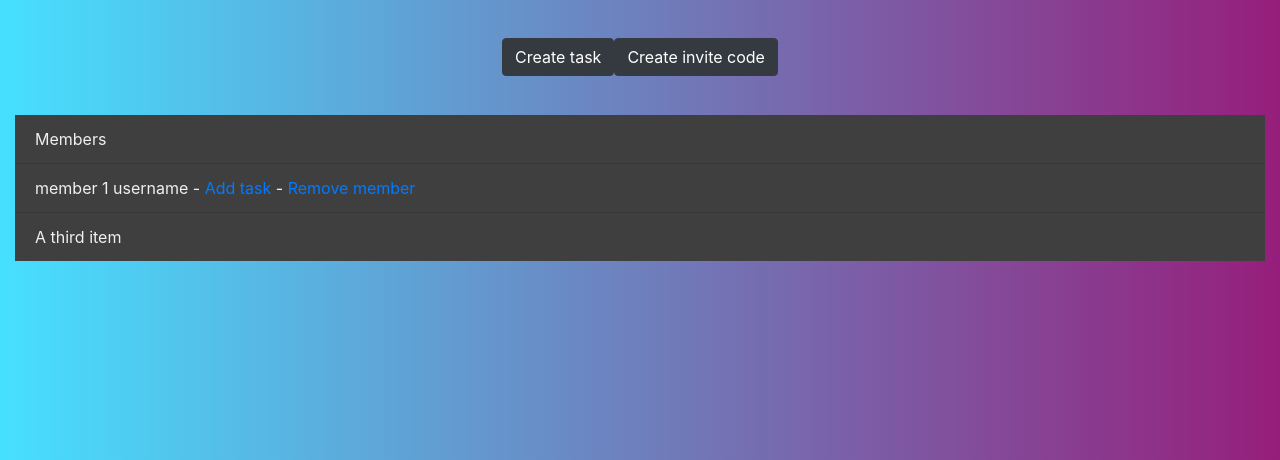
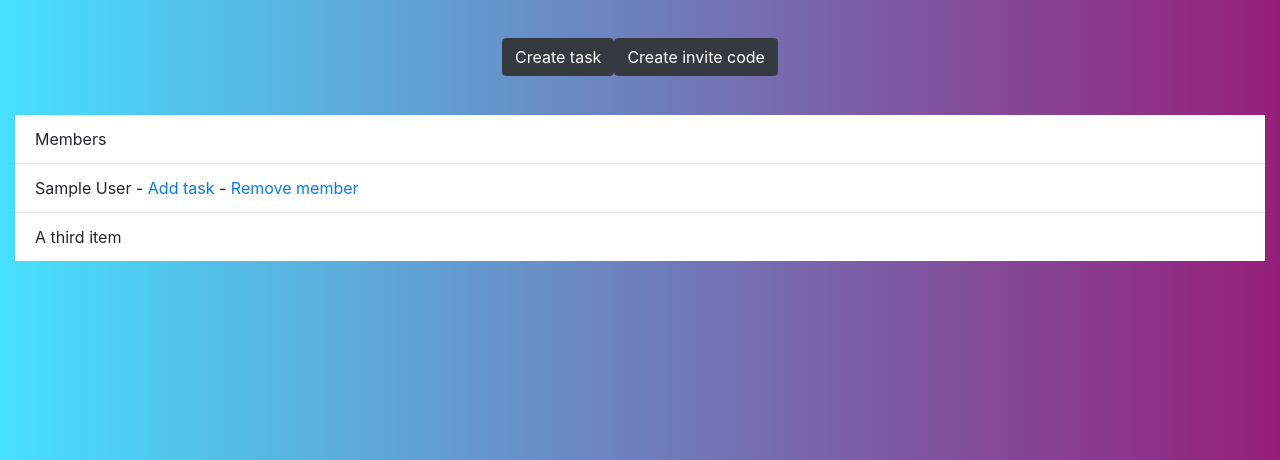
Before and after one commit to ibtyog/todo-4-teams, a Flask app: page /teamDashboard in a window 1280 px wide. Shown: the part 56-516 px from the top of the page. Run offline with Flask 3, Linux system fonts and the light colour scheme; a user stored in the database is signed in; tables that the repository leaves empty hold one stand-in row (values such as "Sample post"); some libraries are stand-ins or nearby versions.

Commit message:
Team create add
Added feature of creating teams and checking team members in team dashboard

```diff
--- a/main.py
+++ b/main.py
@@ -19,17 +19,32 @@ app.config['SQLALCHEMY_DATABASE_URI'] = 'sqlite:///li_main.db'
 db = SQLAlchemy(model_class=Base)
 db.init_app(app)
 
+
 class User(UserMixin, db.Model):
     id: Mapped[int] = mapped_column(Integer, primary_key=True)
     email: Mapped[str] = mapped_column(String(64), unique=True)
     name: Mapped[str] = mapped_column(String(32))
     password: Mapped[str] = mapped_column(String(64))
-    team_code: Mapped[str] = mapped_column(String(16))
+    team_id: Mapped[str] = mapped_column(String(64))
+    is_admin: Mapped[int] = mapped_column(Integer)
+
 
 class Team(db.Model):
     id: Mapped[int] = mapped_column(Integer, primary_key=True)
     team_name: Mapped[str] = mapped_column(String(32))
-    admin_id: Mapped[int] = mapped_column(Integer)
+
+
+class TeamInvites(db.Model):
+    id: Mapped[int] = mapped_column(Integer, primary_key=True)
+    team_id: Mapped[int] = mapped_column(Integer)
+    no_uses: Mapped[int] = mapped_column(Integer)
+
+
+class TeamMembers(db.Model):
+    id: Mapped[int] = mapped_column(Integer, primary_key=True)
+    team_id = mapped_column(Integer)
+    user_id = mapped_column(Integer)
+
 
 with app.app_context():
     db.create_all()
@@ -45,26 +60,40 @@ def load_user(user_id):
 @app.route('/')
 def home():
     if current_user.is_authenticated:
-        return render_template('index.html',  logged_in=current_user.is_authenticated, user=current_user)
+        team = db.session.execute(db.select(Team).where(Team.id == current_user.team_id)).scalar()
+        return render_template('index.html',  logged_in=current_user.is_authenticated, user=current_user, team=team)
     else:
         return redirect(url_for('login'))
+
 @app.route('/register', methods=['GET','POST'])
 def register():
     if request.method == 'POST':
         check_if_exist = db.session.execute(db.select(User).where(User.email == request.form['email'])).scalar()
         if check_if_exist == None:
             password = generate_password_hash(request.form.get('password'), method='pbkdf2:sha256', salt_length=8)
-            new_user = User(
-                email=request.form.get('email'),
-                name=request.form.get('username'),
-                password=password,
-                team_code=request.form.get('team_code')
-            )
+            if request.form.get('team_code') != '':
+                new_user = User(
+                    email=request.form.get('email'),
+                    name=request.form.get('username'),
+                    password=password,
+                    team_id=request.form.get('team_code'),
+                    is_admin=0
+                )
+            else:
+                new_user = User(
+                    email=request.form.get('email'),
+                    name=request.form.get('username'),
+                    password=password,
+                    team_id='',
+                    is_admin=0
+                )
+                db.session.add(new_user)
+                db.session.commit()
+                login_user(new_user)
+                return redirect(url_for('joinTeam'))
             db.session.add(new_user)
             db.session.commit()
             login_user(new_user)
-            if new_user.team_code == '':
-                return redirect(url_for('joinTeam'))
             return redirect(url_for('home'))
         else:
             flask.flash("Email already in use")
@@ -82,7 +111,7 @@ def login():
                 return redirect(url_for('home'))
         else:
             flask.flash('Wrong creditentials')
-    return render_template("login.html")
+    return render_template("login.html", messages=flask.get_flashed_messages())
 
 @app.route('/myTasks', methods=['GET', 'POST'])
 def myTasks():
@@ -92,28 +121,66 @@ def teamTasks():
     return render_template('teamTasks.html')
 @app.route('/joinTeam', methods=['GET','POST'])
 def joinTeam():
-    if current_user.team_code == '':
+    if current_user.team_id == '':
         if request.method == 'POST':
-            id = current_user.id
-            db.session.execute(db.update(User).where(User.id == id).values(team_code=request.form.get('team_code')))
-            db.session.commit()
+            # id = current_user.id
+            # db.session.execute(db.update(User).where(User.id == id).values(team_id=request.form.get('team_code')))
+            # db.session.commit()
             return redirect(url_for('home'))
     else:
         return redirect(url_for('home'))
     return render_template('teams.html')
+@app.route('/leaveTeam', methods=['GET','POST'])
+def leaveTeam():
+    return redirect(url_for('home'))
+
+
 @app.route('/createTeam', methods=['GET','POST'])
 def createTeam():
-    return render_template('createTeam.html')
+    if request.method == 'POST':
+        team_name = request.form.get('team_name')
+        new_team = Team(
+            team_name = request.form.get('team_name')
+        )
+        db.session.add(new_team)
+        # db.session.commit()
+        db.session.execute(db.update(User).where(User.id == current_user.id).values(is_admin=1))
+        db.session.execute(db.update(User).where(User.id == current_user.id).values(team_id=new_team.id))
+        new_member = TeamMembers(
+            team_id = new_team.id,
+            user_id = current_user.id
+        )
+        db.session.add(new_member)
+        db.session.commit()
+        return redirect(url_for('home'))
+    if current_user.is_authenticated:
+        if current_user.team_id == '':
+            return render_template('createTeam.html')
+    else:
+        return redirect(url_for('login'))
 
 @app.route('/teamDashboard', methods=['GET','POST'])
 def teamDashboard():
-    return render_template('teamDashboard.html')
+    if current_user.is_authenticated:
+        if current_user.is_admin == 1:
+            team = db.session.execute(db.select(Team).where(Team.id == current_user.team_id)).scalar()
+            team_members = db.session.execute(db.select(TeamMembers).where(TeamMembers.team_id == team.id)).scalars().all()
+            users = []
+            for team_user in team_members:
+                users.append(db.session.execute(db.select(User).where(User.id == team_user.user_id)).scalar())
+            return render_template('teamDashboard.html', users=users)
+        else:
+            return redirect(url_for('teamTasks'))
+    else:
+        return redirect(url_for('createTeam'))
 @app.route('/addTask', methods=['GET','POST'])
 def addTask():
     return render_template('addTask.html')
+
 @app.route('/createInvite', methods=['GET','POST'])
 def createInvite():
     return render_template('invite.html')
+
 @app.route('/logout')
 def logout():
     logout_user()
--- a/templates/base.html
+++ b/templates/base.html
@@ -30,10 +30,10 @@
             <li class="nav-item">
               <a class="nav-link" href="{{url_for('home')}}">Home</a>
             </li>
-            {% if not logged_in: %}
             <li class="nav-item">
               <a class="nav-link" href="#">About</a>
             </li>
+            {% if not logged_in: %}
             <li class="nav-item">
               <a class="nav-link" href="{{url_for('login')}}">Login</a>
             </li>
@@ -42,12 +42,17 @@
             <li class="nav-item">
               <a class="nav-link" href="{{url_for('myTasks')}}">My tasks</a>
             </li>
-            {% if user.team_code != ''%}
+            {% if user.team_id != ''%}
             <li class="nav-item">
-              <a class="nav-link" href="{{url_for('teamTasks')}}">Team</a>
+              <a class="nav-link" href="{{url_for('teamTasks')}}">Team tasks</a>
+            </li>
+            {% if user.is_admin == 1%}
+            {% endif %}
+            <li class="nav-item">
+              <a class="nav-link" href="{{url_for('teamDashboard')}}">Team Dashboard</a>
             </li>
             {% endif %}
-            {% if user.team_code == '' %}
+            {% if user.team_id == '' %}
             <li class="nav-item">
               <a class="nav-link" href="{{url_for('joinTeam')}}">Join team</a>
             </li>
--- a/templates/createTeam.html
+++ b/templates/createTeam.html
@@ -10,12 +10,10 @@
             <div id="form-box">
                 <form action="{{url_for('createTeam')}}" method="post" style="display: block;">
                     <input type="text" name="team_name" class="form-area" placeholder="Team name" required>
-                    <input class="btn btn-outline-dark" id="submit-b" type="submit" value="Sign in">
+                    <input class="btn btn-outline-dark" id="submit-b" type="submit" value="Create team">
+                    <p>or <a href="{{url_for('joinTeam')}}">Join team!</a></p>
                 </form>
             </div>
-        </div>
-        <div id="register-p"class="col col-lg-12">
-            <p>If you want to join team, <a href="{{url_for('joinTeam')}}">click me!</a></p>
         </div>
     </div>
 </div>
--- a/templates/login.html
+++ b/templates/login.html
@@ -8,9 +8,11 @@
         </div>
     </div>
     <div class="row">
+
         <div class="col col-lg-12" id="form-r">
             <div id="form-box">
                 <form action="#" method="post" style="display: block;">
+                    <p6>{{ messages[0] }}</p6>
                     <input type="email" name="email" class="form-area" placeholder="E-mail">
                     <input type="password" name="password" class="form-area" placeholder="Password">
                     <input class="btn btn-outline-dark" id="submit-b" type="submit" value="Sign in">
--- a/templates/teamDashboard.html
+++ b/templates/teamDashboard.html
@@ -4,15 +4,17 @@
     <div class="row">
         <div class="col col-lg-12 card-cont">
             <button class="btn btn-dark">Create task</button>
-            <button class="btn btn-dark">Create invite code</button>
+            <a href="{{url_for('createInvite')}}"><button class="btn btn-dark">Create invite code</button></a>
         </div>
     </div>
     <div class="row">
         <div class="col-lg-12">
             <ul class="list-group list-group-flush">
-                <li class="list-group-item dark-list">Members</li>
-                <li class="list-group-item dark-list">member 1 username - <a href="">Add task</a> - <a href="">Remove member</a></li>
-                <li class="list-group-item dark-list">A third item</li>
+                <li class="list-group-item light-list">Members</li>
+                {% for user in users: %}
+                <li class="list-group-item light-list">{{ user.name }} - <a href="">Add task</a> - <a href="">Remove member</a></li>
+                {% endfor %}
+                <li class="list-group-item light-list">A third item</li>
               </ul>
         </div>
 
```
Also changed, not shown: templates/index.html (+10 -1 lines).
